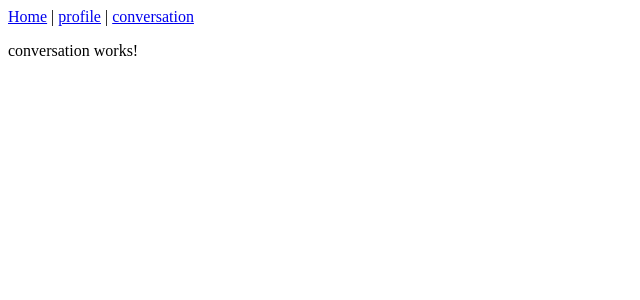
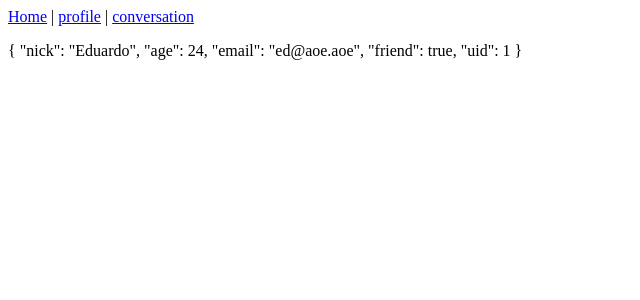
Before and after one commit to luisfridev/platzinger, an Angular app: page /conversation/1 in a window 1280 px wide. Shown: the top 300 px of the page, without its empty margins (0-640 px from the left). Built offline with nearby package versions, Linux system fonts and the light colour scheme.

Commit message:
Empezando con Pipes

```diff
--- a/src/app/components/conversation/conversation.component.html
+++ b/src/app/components/conversation/conversation.component.html
@@ -1,3 +1,3 @@
 <p>
-  conversation works!
+  {{ friend | json }}
 </p>
--- a/src/app/components/conversation/conversation.component.ts
+++ b/src/app/components/conversation/conversation.component.ts
@@ -12,6 +12,7 @@ export class ConversationComponent implements OnInit {
   friendId: any;
   friend: User;
   friends: User[];
+  price: number;
     constructor(private _activatedRoute: ActivatedRoute,
         private userService: UserService) {
         this.friendId = this._activatedRoute.snapshot.params['uid'];
```
